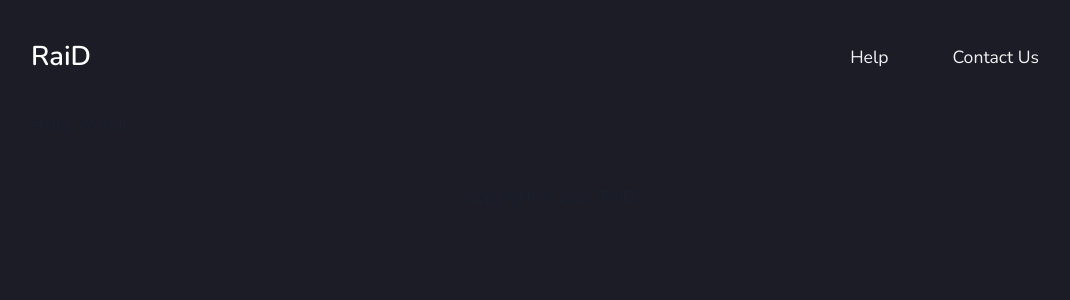
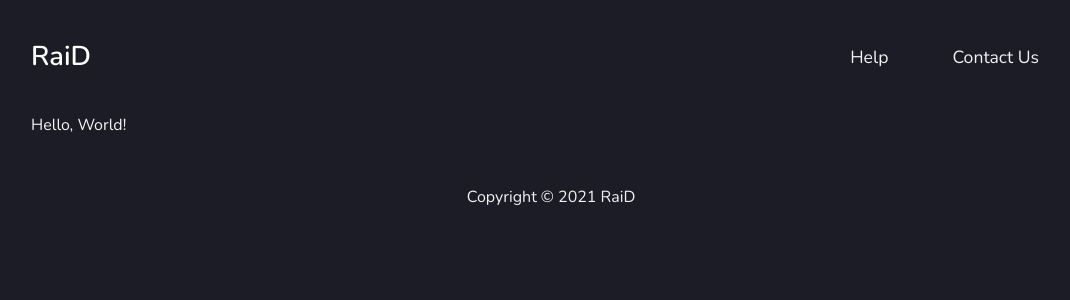
Before and after one commit to v1b3m/RaiD, a Next.js app in the folder raid-fe/: page / in a window 1280 px wide. Shown: the top 300 px of the page, without its empty margins (89-1159 px from the left). Built offline with nearby package versions, Linux system fonts and the light colour scheme.

Commit message:
Add footer

```diff
--- a/raid-fe/components/Header/index.tsx
+++ b/raid-fe/components/Header/index.tsx
@@ -43,11 +43,7 @@ export default function Header({ props }: Props) {
   return (
     <Box {...props}>
       <Accordion allowToggle>
-        <AccordionItem
-          borderBottom="0"
-          borderTopColor="brand.raisinBlack"
-          textColor="brand.cultured"
-        >
+        <AccordionItem borderBottom="0" borderTopColor="brand.raisinBlack">
           <Flex
             h={{ base: "5rem", sm: "7rem" }}
             px={{ base: "1rem", md: "2rem", lg: "4rem", xl: "7.5rem" }}
--- a/raid-fe/components/Layout/index.tsx
+++ b/raid-fe/components/Layout/index.tsx
@@ -10,7 +10,7 @@ interface Props {
 
 export default function Layout({ children, headerProps }: Props) {
   return (
-    <Box bg="brand.raisinBlack" minH="100vh">
+    <Box bg="brand.raisinBlack" minH="100vh" textColor="brand.cultured">
       <Header props={headerProps} />
       {children}
       <Footer />
```
